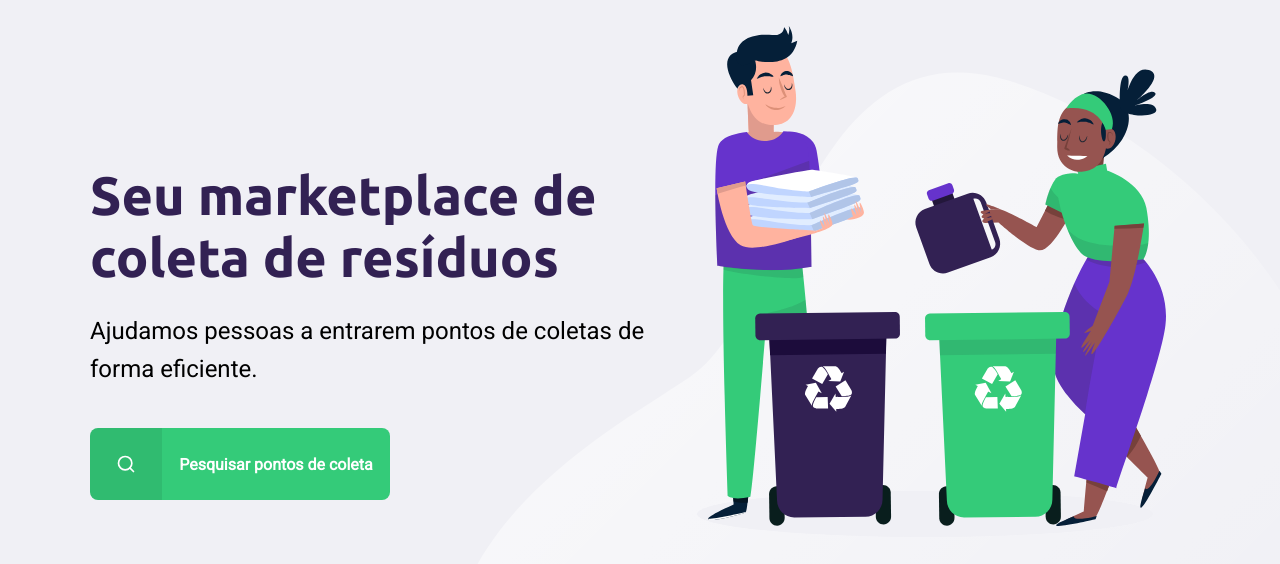
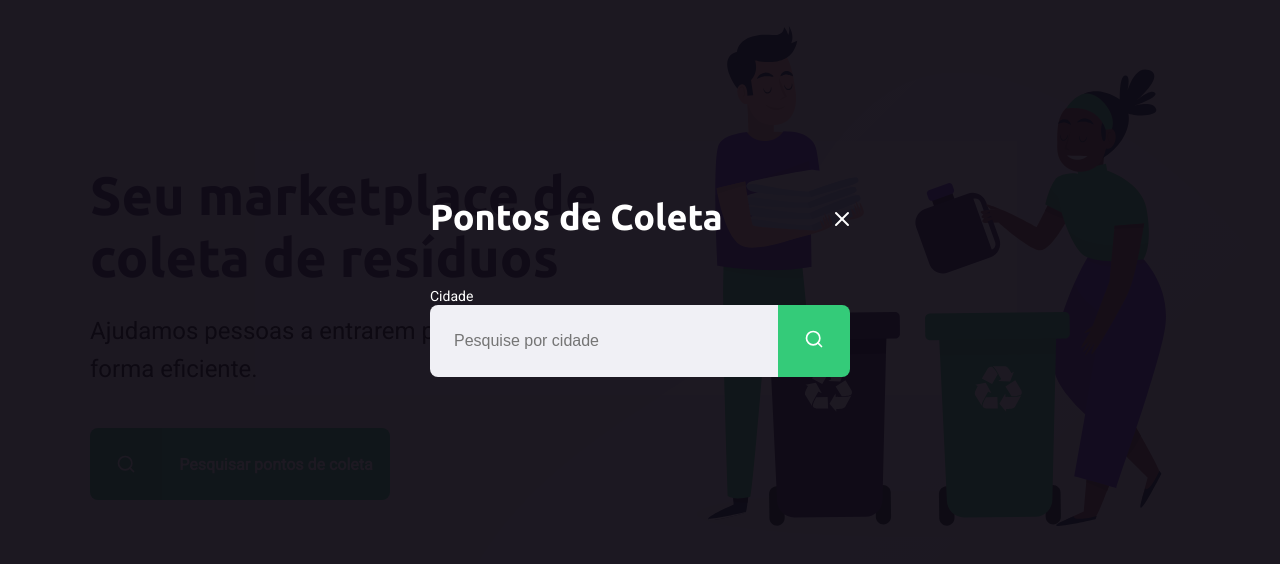
Before and after one commit to adorilson/nlw01-starter, a plain HTML site: page index.html in a window 1280 px wide. Both pictures are taken after a click on the link "Pesquisar pontos de coleta". Shown: the part 114-678 px from the top of the page. Drawn offline with Linux system fonts and the light colour scheme.

Commit message:
Layout da janela modal para busca por cidades

```diff
--- a/index.html
+++ b/index.html
@@ -9,6 +9,8 @@
 
     <link rel="stylesheet" href="/styles/main.css">
     <link rel="stylesheet" href="/styles/home.css">
+    <link rel="stylesheet" href="/styles/modal.css">
+
     <link rel="stylesheet" href="/styles/responsive.css">
 
 </head>
@@ -32,6 +34,25 @@
         </div>
     </div>
 
-
+    <div id="modal" class="hide">
+        <div class="content">
+            <div class="header">
+                <h1>Pontos de Coleta</h1>
+                <a href="#">Fechar</a>
+            </div>
+            <form action="">
+                <label for="search">Cidade</label>
+                <div class="search field">
+                    <input type="text"
+                            name="search"
+                            placeholder="Pesquise por cidade">
+                    <button>
+                        <img src="/assets/search.svg" alt="Buscar">
+                    </button>
+                </div>
+            </form>
+        </div>
+    </div>
+    <script src="scripts/index.js"></script>
 </body>
 </html>
--- /dev/null
+++ b/scripts/index.js
@@ -0,0 +1,11 @@
+const buttonSearch = document.querySelector("#page-home main a");
+const modal = document.querySelector("#modal");
+const close = document.querySelector("#modal .header");
+
+buttonSearch.addEventListener("click", () =>{
+    modal.classList.remove("hide")
+})
+
+close.addEventListener("click", () =>{
+    modal.classList.add("hide")
+})
--- /dev/null
+++ b/styles/modal.css
@@ -0,0 +1,88 @@
+#modal{
+    background-color: #0e0a14ef;
+    height: 100vh;
+    width: 100vw;
+
+    position: fixed;
+    top: 0;
+
+    display: flex;
+    justify-content: center;
+    align-items: center;
+
+    transition: 400ms;
+}
+
+#modal .content{
+    color: white;
+    width: 420px;
+}
+
+#modal.hide{
+    display: none;
+}
+
+#modal .header{
+    display: flex;
+    align-items: center;
+    justify-content: space-between;
+
+    margin-bottom: 48px;
+}
+
+#modal .header a{
+    background-image: url("../assets/x.svg");
+
+    width: 20px;
+    height: 20px;
+
+    display: flex;
+
+    font-size: 0.01px;
+}
+
+#modal .header h1{
+    color: white;
+
+    font-size: 36px;
+    line-height: 42px;
+}
+
+#modal form label{
+    font-size: 14px;
+    line-height: 16px;
+
+    margin-bottom: 80px;
+}
+
+
+#modal form .field{
+    display: flex;
+}
+
+#modal form input{
+    flex: 1;
+
+    background-color: #f0f0f5;
+
+    border-radius: 8px 0 0 8px;
+    border: 0;
+
+    padding: 16px 24px;
+
+    font-size: 16px;
+    color: #6c6c80
+}
+
+#modal form button{
+    width: 72px;
+    height: 72px;
+
+    background-color: var(--primary-color);
+    border: 0;
+    border-radius: 0 8px 8px 0;
+}
+
+#modal form button:hover{
+    background-color: #2fb85e;
+}
```
